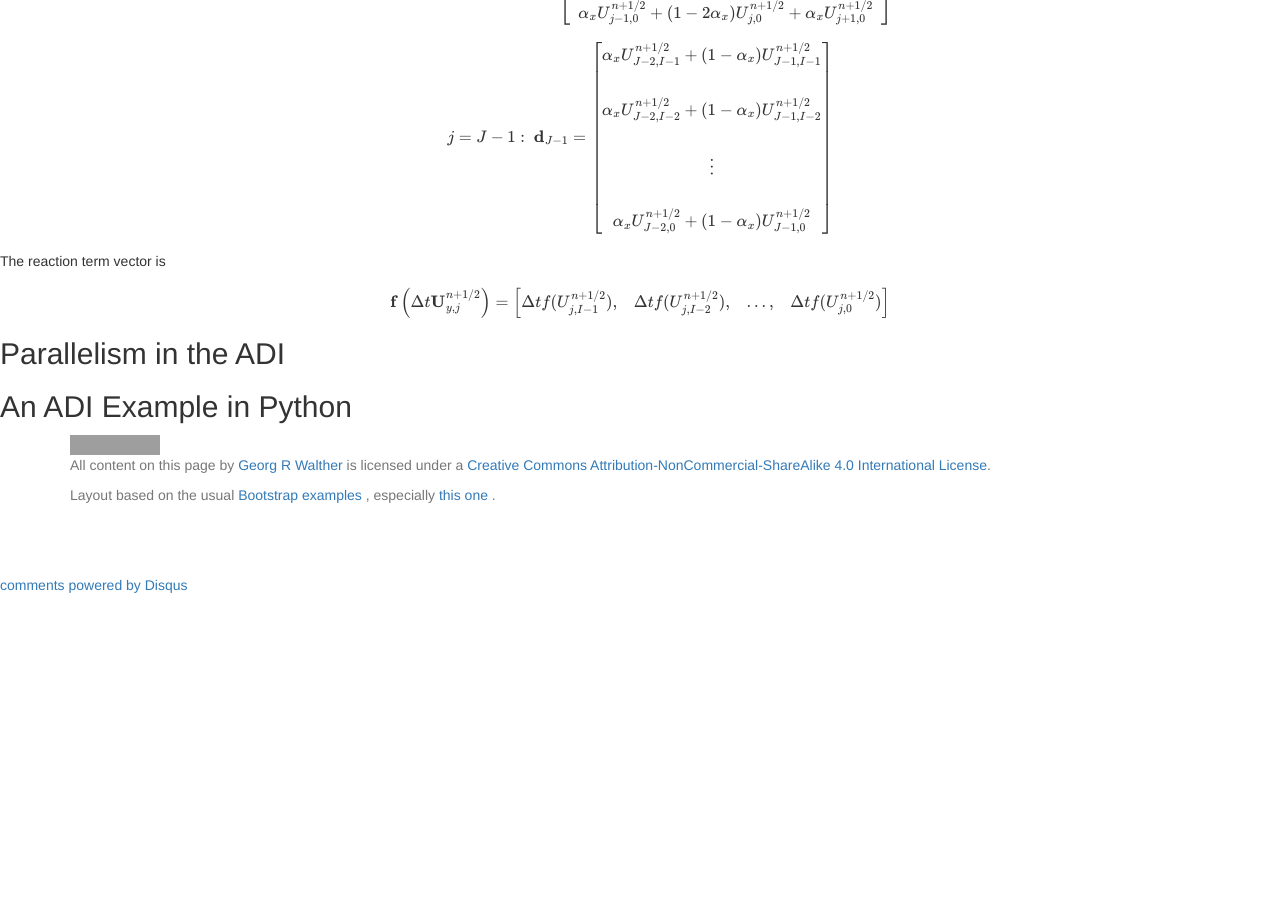
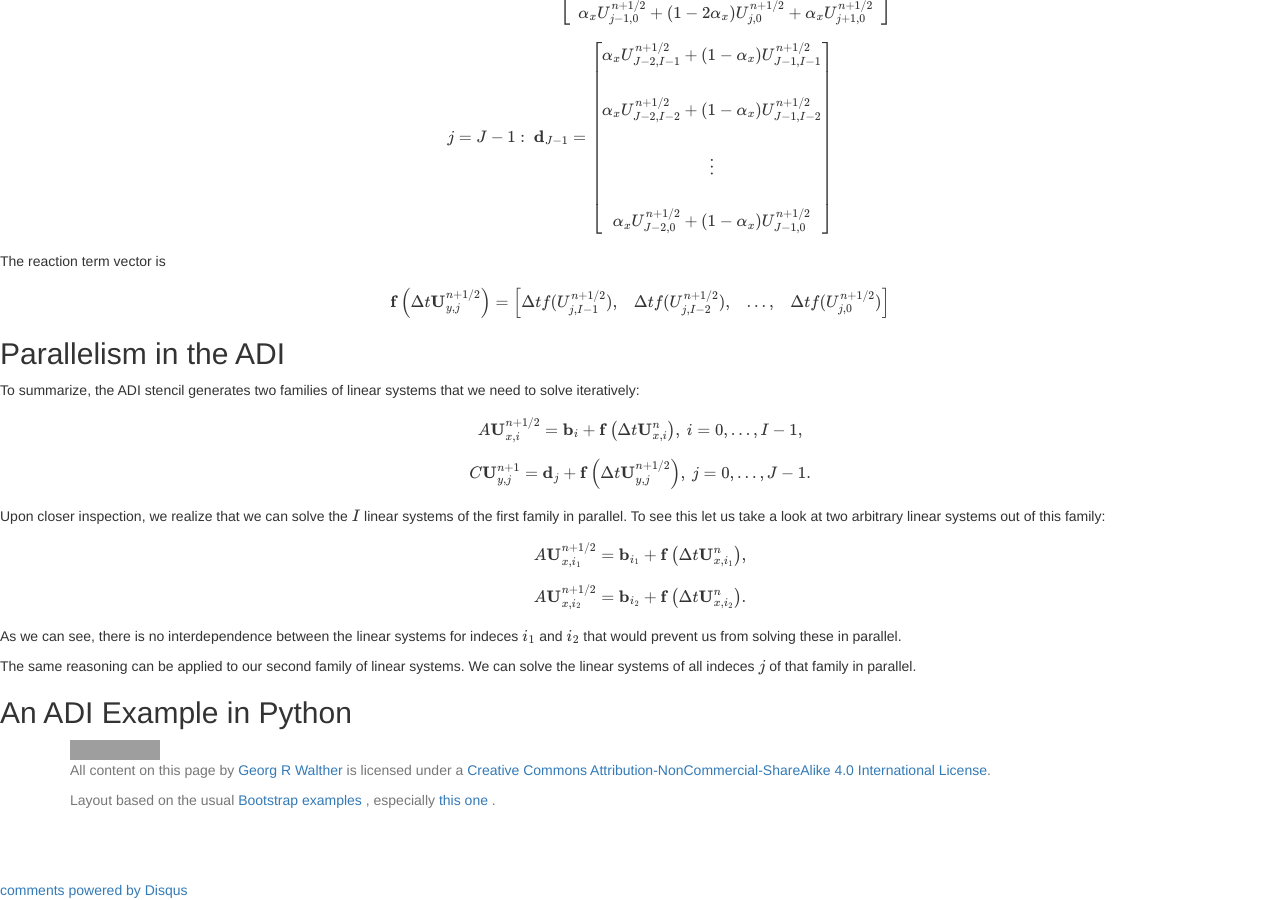
Before and after one commit to waltherg/backup.waltherg.github.io, a Jekyll site: the page built from _posts/2013-12-03-Alternating_Direction_Implicit_Method.md, in a window 1280 px wide and 900 px high, scrolled down 4683 px. Built offline with Jekyll 4.4.1, drawn with Linux system fonts in a browser that asks for light colours; nearby versions of some CDN libraries; formulas are drawn with MathJax 3; comment, search, counter and statistics services are not loaded; before the commit the page ends 5278 px from its top, so only the background shows below that; grey boxes are pictures that could not be loaded.

Commit message:
fill in parallelism section

```diff
--- a/_posts/2013-12-03-Alternating_Direction_Implicit_Method.md
+++ b/_posts/2013-12-03-Alternating_Direction_Implicit_Method.md
@@ -431,4 +431,31 @@ $$\mathbf{f}\left( \Delta t \mathbf{U}_{y,j}^{n+1/2} \right) =
 
 ## Parallelism in the ADI
 
+To summarize, the ADI stencil generates two families of linear systems that we
+need to solve iteratively:
+
+$$A \mathbf{U}_{x,i}^{n+1/2} = \mathbf{b}_i + \mathbf{f}\left( \Delta t
+\mathbf{U}_{x,i}^n \right),~i=0,\ldots,I-1,$$
+
+$$C \mathbf{U}_{y,j}^{n+1} = \mathbf{d}_j + \mathbf{f}\left( \Delta t
+\mathbf{U}_{y,j}^{n+1/2} \right),~j=0,\ldots,J-1.$$
+
+Upon closer inspection, we realize that we can solve the $I$ linear systems of
+the first family in parallel.
+To see this let us take a look at two arbitrary linear systems out of this
+family:
+
+$$A \mathbf{U}_{x,i_1}^{n+1/2} = \mathbf{b}_{i_1} + \mathbf{f}\left( \Delta t
+\mathbf{U}_{x,i_1}^n \right),$$
+
+$$A \mathbf{U}_{x,i_2}^{n+1/2} = \mathbf{b}_{i_2} + \mathbf{f}\left( \Delta t
+\mathbf{U}_{x,i_2}^n \right).$$
+
+As we can see, there is no interdependence between the linear systems for
+indeces $i_1$ and $i_2$ that would prevent
+us from solving these in parallel.
+
+The same reasoning can be applied to our second family of linear systems.
+We can solve the linear systems of all indeces $j$ of that family in parallel.
+
 ## An ADI Example in Python
```
